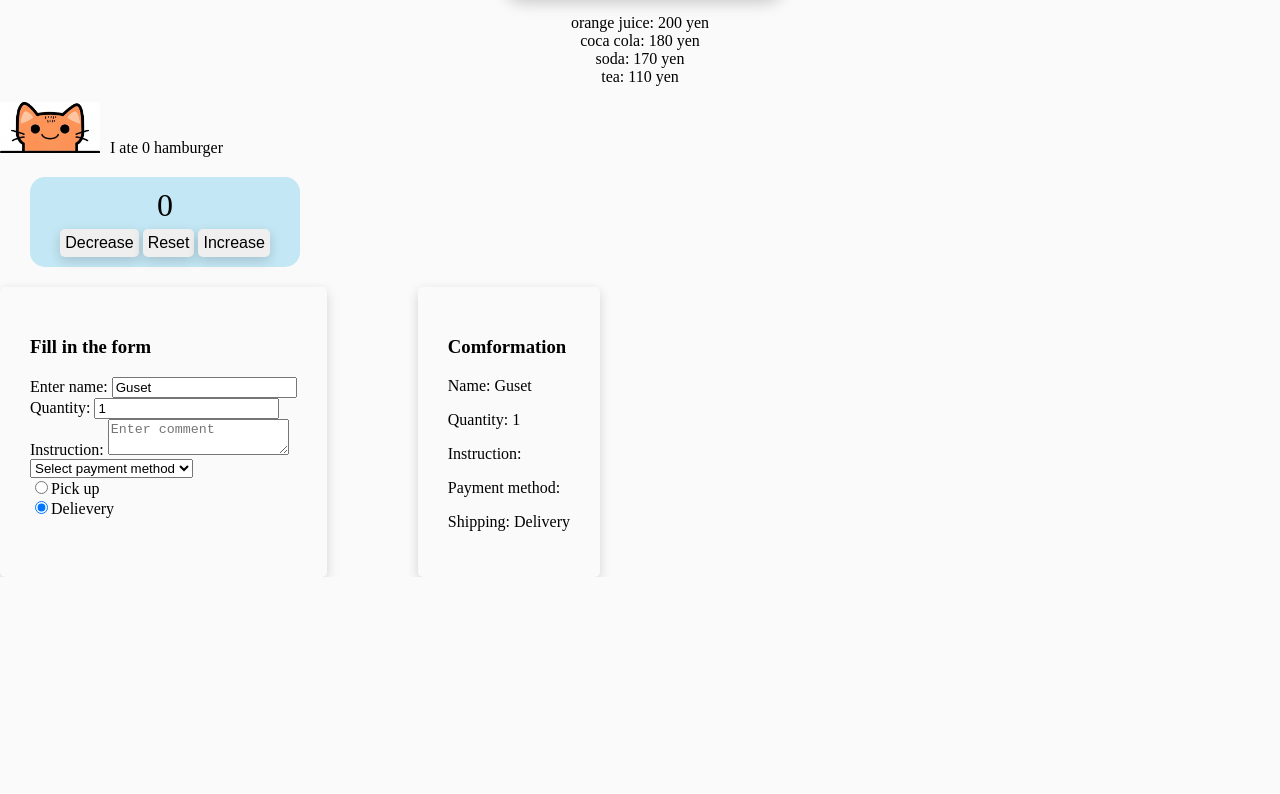
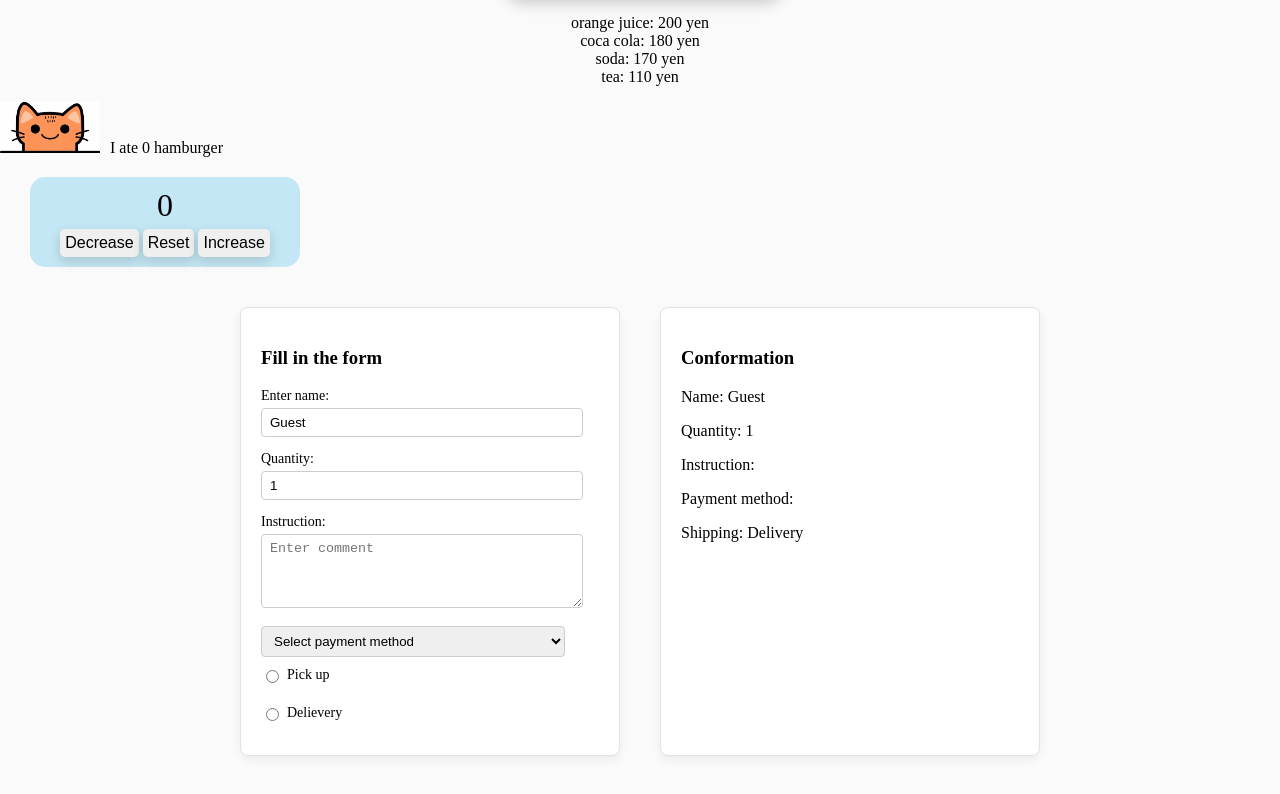
Before and after one commit to HanKwan/react-fundamentals, a React (Vite) app in the folder practice/: page / in a window 1280 px wide. Shown: the part 444-1238 px from the top of the page. Before the commit the page ends 1021 px from the top, so only its background shows below. Built offline with nearby package versions, Linux system fonts and the light colour scheme.

Commit message:
fix typo and add some styling

```diff
--- a/practice/src/component/Onchange.tsx
+++ b/practice/src/component/Onchange.tsx
@@ -2,7 +2,7 @@ import React, { useState } from "react"
 
 function Onchange() {
 
-    const [name, setName] = useState("Guset")
+    const [name, setName] = useState("Guest")
     const [quantity, setQuantity] = useState(1)
     const [instruction, setInstruction] = useState("")
     const [payment, setPayment] = useState("")
@@ -30,28 +30,52 @@ function Onchange() {
                 <h3>Fill in the form</h3>
                 <div>
                     <label htmlFor="name">Enter name: </label>
-                    <input value={name} onChange={handleNameChange} type="text" />
+                    <input  value={name}
+                            onChange={handleNameChange}
+                            type="text" />
                 </div>
                 <div>
                     <label htmlFor="quantity">Quantity: </label>
-                    <input value={quantity} onChange={handleQuantityChange} type="number" />
+                    <input
+                        value={quantity}
+                        onChange={handleQuantityChange}
+                        type="number"
+                    />
                 </div>
                 <div>
                     <label htmlFor="instruction">Instruction: </label>
-                    <textarea value={instruction} onChange={handleInstructionChange} placeholder="Enter comment"/>
+                    <textarea
+                        value={instruction}
+                        onChange={handleInstructionChange}
+                        placeholder="Enter comment"
+                    />
                 </div>
                 <select value={payment} onChange={handlePayment}>
                     <option value="">Select payment method</option>
                     <option value="Visa">Visa</option>
                 </select>
-                <div>
-                    <label><input type="radio" checked={shipping === "Pick up"} onChange={handleShippingChange} value="Pick up"/>Pick up</label>
+                <div className="radio-group">
+                    <label><input
+                                type="radio"
+                                name="shipping"
+                                checked={shipping === "Pick up"}
+                                onChange={handleShippingChange}
+                                value="Pick up"
+                            />
+                            Pick up</label>
                     <br />
-                    <label><input type="radio" checked={shipping === "Delivery"} onChange={handleShippingChange} value="Delivery"/>Delievery</label>
+                    <label><input
+                                type="radio"
+                                name="shipping"
+                                checked={shipping === "Delievery"}
+                                onChange={handleShippingChange}
+                                value="Delievery"
+                            />
+                            Delievery</label>
                 </div>
             </div>
             <div className="comformation-form">
-                <h3>Comformation</h3>
+                <h3>Conformation</h3>
                 <p>Name: {name}</p>
                 <p>Quantity: {quantity}</p>
                 <p>Instruction: {instruction}</p>
--- a/practice/src/index.css
+++ b/practice/src/index.css
@@ -75,14 +75,54 @@ body {
 }
 
 /* for Onchange.tsx */
-.onchange-container {
-  display: flex;
-  justify-content: space-between;
-  width: 600px;
+.onchange-container{
+    display: flex;
+    gap: 40px;
+    max-width: 800px;
+    margin: 40px auto;
 }
 
-.fill-in-form, .comformation-form{
-  border-radius: 5px;
-  box-shadow: 0 4px 12px rgba(0, 0, 0, 0.155);
-  padding: 30px;
+.fill-in-form,
+.comformation-form{
+    flex: 1;
+    padding: 20px;
+    background: #ffffff;
+    border: 1px solid #e2e2e2;
+    border-radius: 8px;
+    box-shadow: 0 4px 10px rgba(0,0,0,0.06);
 }
+
+.fill-in-form div{
+    margin-bottom: 14px;
+}
+
+label{
+    font-size: 14px;
+    display: block;
+    margin-bottom: 4px;
+}
+
+input[type="text"],
+input[type="number"],
+textarea,
+select{
+    width: 90%;
+    padding: 6px 8px;
+    border: 1px solid #ccc;
+    border-radius: 4px;
+}
+
+textarea{
+    resize: vertical;
+    min-height: 60px;
+}
+
+.radio-group{
+    margin-top: 10px;
+}
+
+.radio-group label{
+    display: flex;
+    align-items: center;
+    gap: 5px;
+}
```
